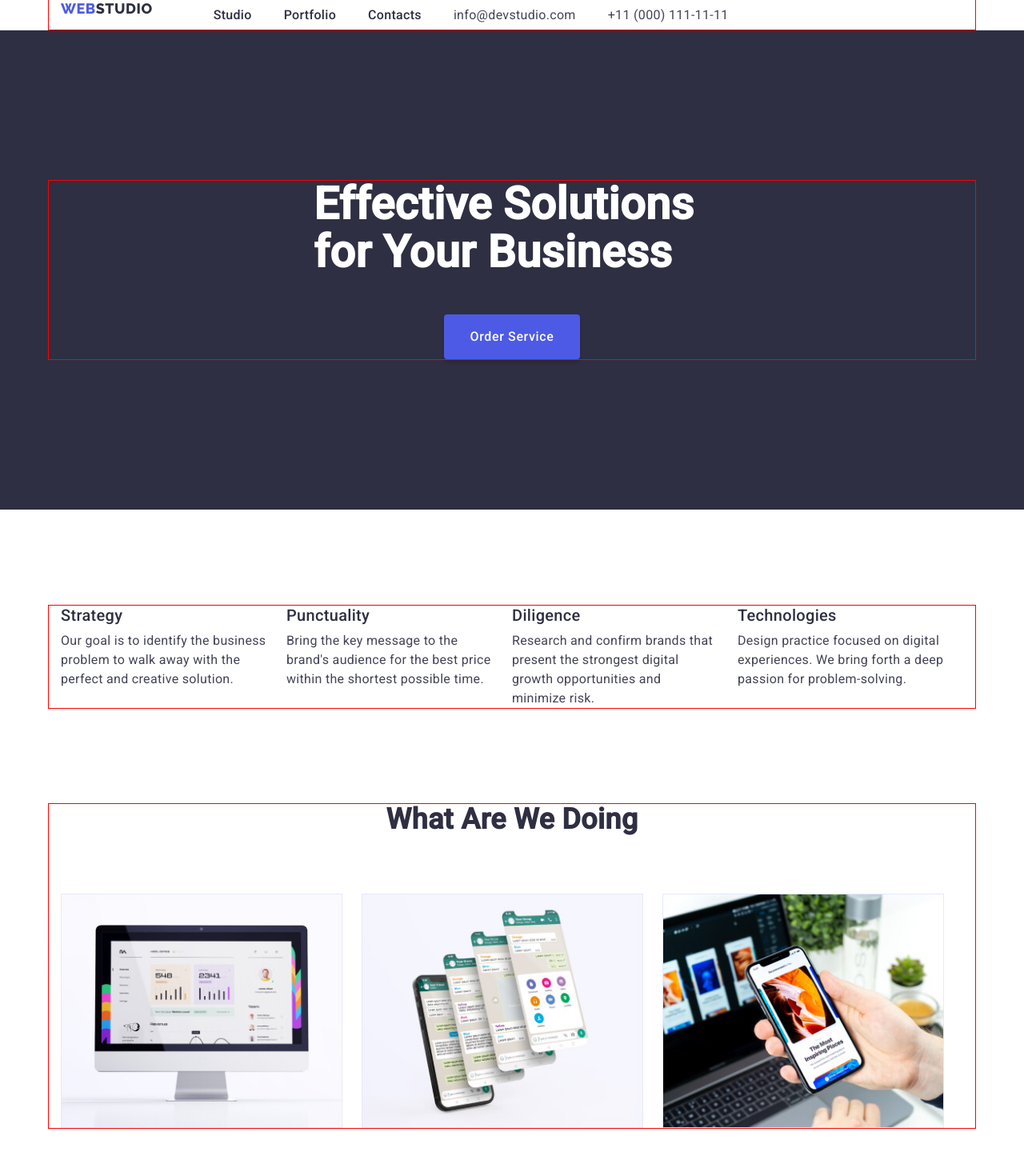
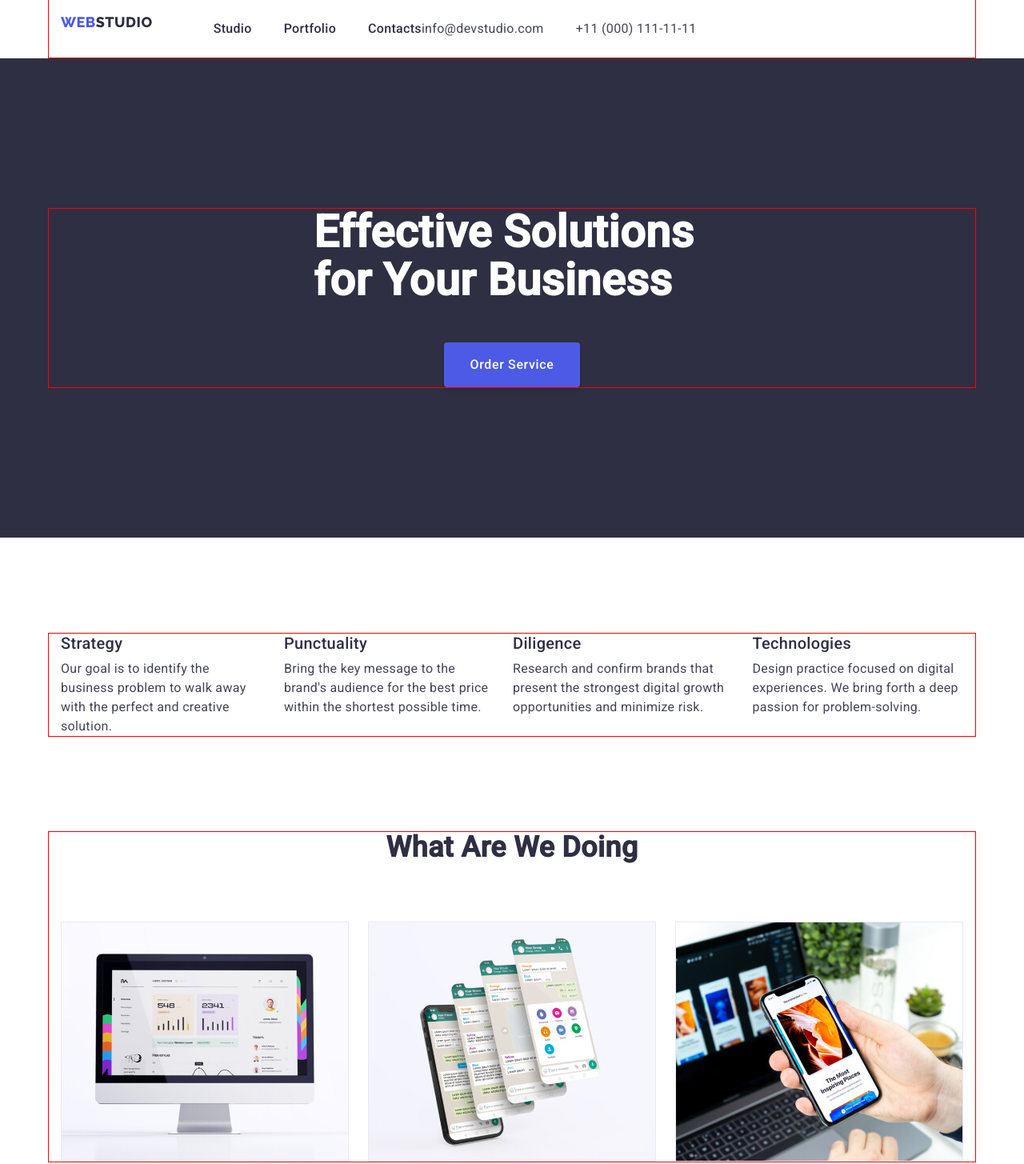
Before and after one commit to mrOlegUA/goit-markup-hw-03, a plain HTML site: page index.html in a window 1280 px wide. Shown: the top 1455 px of the page at 80% size. Drawn offline with nearby package versions, Linux system fonts and the light colour scheme.

Commit message:
правки

```diff
--- a/css/styles.css
+++ b/css/styles.css
@@ -75,7 +75,7 @@ body {
   align-items: center;
 }
 .logo-web {
-
+  display: inline-block;
   margin-right: 76px;
   font-family: 'Raleway', sans-serif;
   font-style: normal;
@@ -94,12 +94,15 @@ body {
 .nav-menu {
   display: flex;
   align-items: center;
+  gap: 40px;
 }
-.nav-item.{
+/*
+.nav-item. {
   margin-right: 40px;
 }
+*/
 .nav-text {
-  margin-right: 40px;
+  display: inline-block;
   padding-top: 24px;
   padding-bottom: 24px;
   font-weight: 500;
@@ -111,15 +114,22 @@ margin-right: 40px;
 .text-nav:focus {
   color: var(--pressed-state, #404bbf);
 }
+/*
 .nav-menu .nav-item:last-child {
   margin-right: 0px;
 }
+*/
 .adress-menu {
   display: flex;
   align-items: center;
+  gap: 40px;
 }
+/*
+.adress-item. {
+  margin-left: 24px;
+}
+*/
 .address-text {
-  margin-right: 40px;
   padding-top: 24px;
   padding-bottom: 24px;
   font-style: normal;
@@ -129,9 +139,11 @@ margin-right: 40px;
   font-style: normal;
   color: var(--pressed-state, #404bbf);
 }
+/*
 .adress-menu .adress-item:last-child {
   margin-right: 0px;
 }
+*/
 /* --hero-- */
 .hero-container {
   padding-top: 188px;
@@ -163,8 +175,6 @@ margin-right: 40px;
   background-color: var(--primary-brand, #4d5ae5);
   box-shadow: 0px 4px 4px rgba(0, 0, 0, 0.15);
   border-radius: 4px;
-
-
 }
 .button-order:hover,
 .button-order:focus {
@@ -179,14 +189,20 @@ padding-bottom: 120px;
 }
 .advantages-menu {
   display: flex;
+  gap: 24px;
 }
+
 .list-advantages {
+  width: calc ((100%-3 * 24px)/4);
+}
+/*
   width: 264px;
-  margin-right: 24px;
-}
+  margin-right: 24px;*/
+/*
 .container-advantages .list-advantages:last-child {
   margin-right: 0px;
 }
+*/
 .subtitle {
   font-weight: 500;
   font-size: 20px;
@@ -201,15 +217,19 @@ padding-bottom: 120px;
   padding-bottom: 120px;
 }
 .title-work {
-  padding-bottom: 72px;
+  margin-bottom: 72px;
 }
 .work-menu {
   display: flex;
-  justify-content: space-between;
+  gap: 24px;
+ /* justify-content: space-between;*/
   }
+
 .work-item {
-  margin-right: 24px
+width: calc ((100%-3 * 16px)/3);
+ /* margin-right: 24px;*/
 }
+*/
 
 /* --Team-- */
 .team {
@@ -232,7 +252,11 @@ padding-bottom: 120px;
 }
 .team-menu {
   display: flex;
-  justify-content: space-between;
+  gap: 24px;
+  /*justify-content: space-between;*/
+}
+.team-list {
+  width: calc((100% - 3 * 24px) / 4)
 }
 .team-card {
   padding-top: 32px;
@@ -243,7 +267,7 @@ padding-bottom: 120px;
   background-color: var(--white-background, #ffffff);
 }
 .subtitle-team {
-  padding-bottom: 8px;
+  margin-bottom: 8px;
   text-align: center;
 }
 .text-team {
@@ -328,16 +352,17 @@ padding-bottom: 120px;
   border: 1px solid #e7e9fc;
   border-top: none;
 }
+/*
 .porfolio-menu div :nth-child(3n) {
   margin-right: 0px;
 }
 .porfolio-menu div :nth-last-child(-n + 3) {
   padding-bottom: 120px;
 }
+*/
 .subtitle-info {
   padding-bottom: 8px;
 }
-
 
 .h2-hidden {
   position: absolute;
```
Also changed, not shown: portfolio.html (+2 -0 lines). Lines whose indentation alone changed are shown as unchanged.
